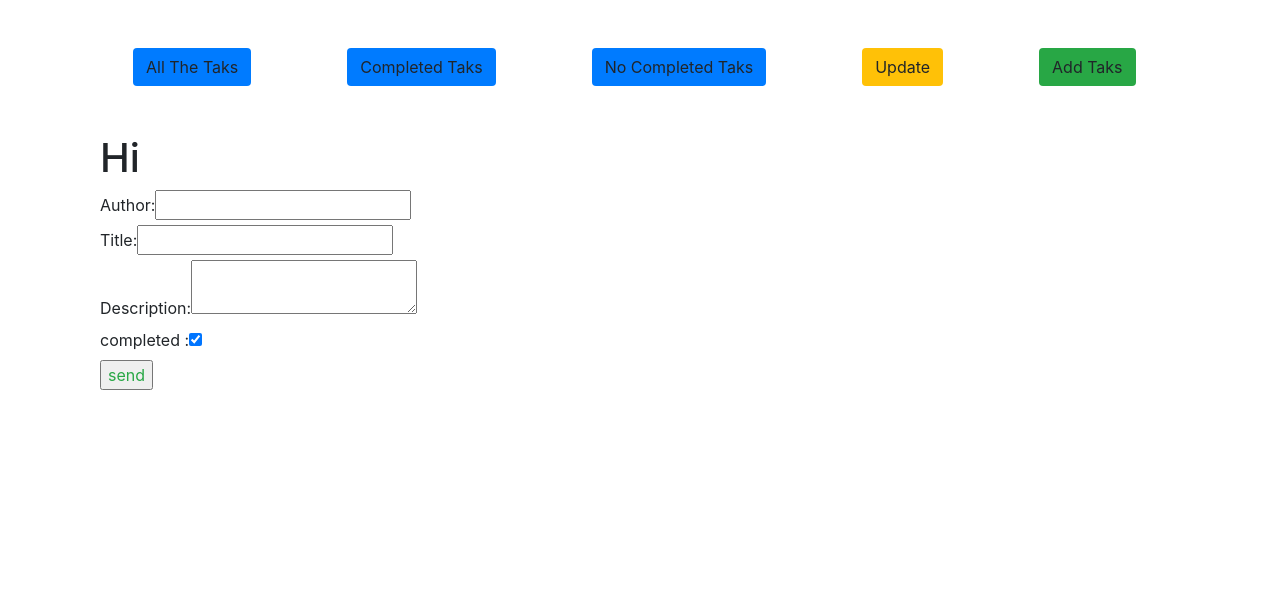
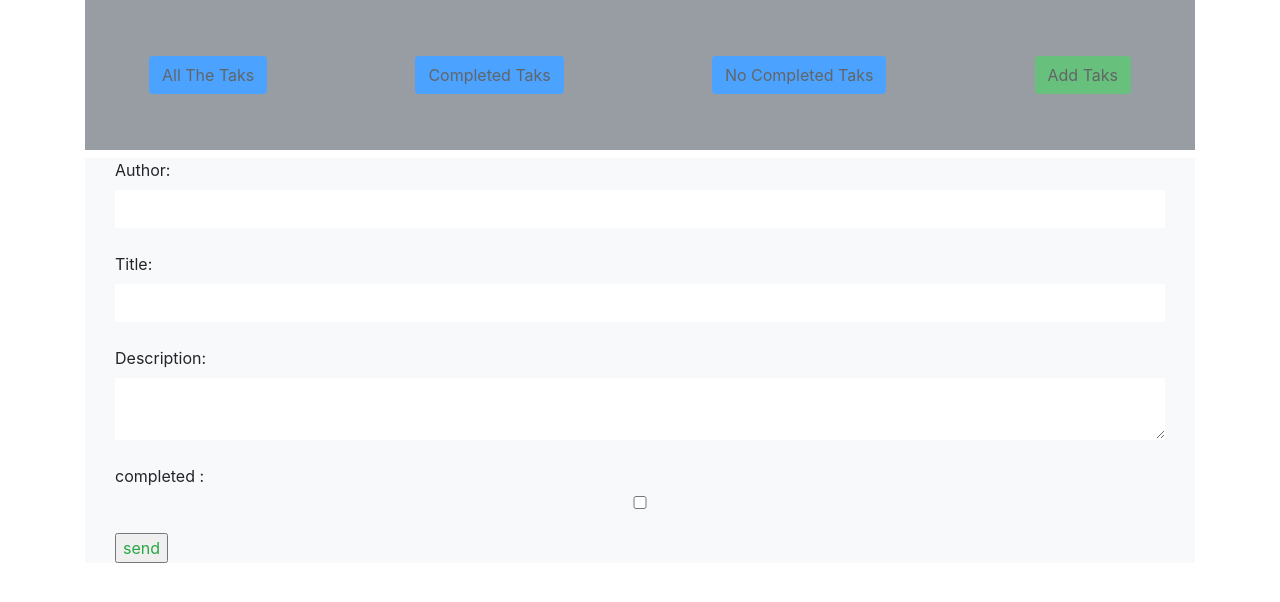
Before and after one commit to sadric5/django-react-todoapp-frontend, a React (Create React App) app: page / in a window 1280 px wide. Shown: the top 602 px of the page. Built offline with nearby package versions, Linux system fonts and the light colour scheme.

Commit message:
add css file

```diff
--- a/src/App.js
+++ b/src/App.js
@@ -8,12 +8,15 @@ function App(props) {
   const [dataTypes, setDataTypes]=useState(props.dataType)
     return (
     <div className='container'>
+      <div className='bg-secondary container-fluid mb-2 navbar'>
         <button className='btn bg-primary m-5 text-center' onClick={()=>setDataTypes('')}>All The Taks</button>
         <button className='btn bg-primary m-5' onClick={()=>setDataTypes('true')}>Completed Taks</button>
         <button className='btn bg-primary m-5' onClick={()=>setDataTypes('False')}>No Completed Taks</button>
-        <button className='btn bg-warning m-5' onClick={() =>setDataTypes('Nothing')}>Update</button>
         <button className='btn bg-success m-5' onClick={() =>setDataTypes('Nothing')}>Add Taks</button>
-        <Getdata dataType={dataTypes}/>
+        </div>
+        <div className='container bg-light'>
+          <Getdata dataType={dataTypes}/>
+        </div>
     </div>
     )
 }
--- a/src/fetcher.js
+++ b/src/fetcher.js
@@ -20,8 +20,6 @@ function Getdata(props){
                 console.log(error.message);
                 console.log(error.request);
             })
-        }else{
-            console.log('Noything to fetch this time!')
         }
 
     }
--- /dev/null
+++ b/src/form.css
@@ -0,0 +1,11 @@
+input, textarea{
+    outline:none;
+}
+
+.update{
+    opacity: 0.6;
+}
+
+.navbar{
+    opacity: .7;
+}
--- a/src/myForm.js
+++ b/src/myForm.js
@@ -1,13 +1,28 @@
 import React from 'react';
 import axios from 'axios';
+import './form.css'
 // import 'bootstrap/dist/css/bootstrap.min.css';
 function Output(props){
+
+    // function b (ev, id){
+    //     return console.log(ev);
+    // }
+
+    function hello(){
+        console.log('Hello world!')
+    }
+
     return (props.data.map(item =>(
-        <div className='card task text-center m-5 bg-secondary' key={item.id}>
-            <h1 className='data-display text-success'>{item.author}</h1>
+        <div className='card task text-center m-4 border-5 bg-light' key={item.id}>
+            <h1 className='data-display text-success' hidden>{item.author}</h1>
             <h5 className='text-info'>{item.title}</h5>
             <p className='card-body bg-'>{item.description}</p>
             <span className='text-danger'>{item.create_at}</span>
+            <div>
+                <button className='btn bg-success m-4 update' onClick={hello()}>Update {item.id}</button>
+                <button className='btn bg-danger m-4 delete'>Delete {item.id}</button>
+            </div>
+
         </div>
     )))
 }
@@ -20,6 +35,8 @@ class Form extends React.Component{
             title: '',
             description: '',
             completed: 'false',
+            errors : '',
+            statusCode: '',
         };
 
         // this.handleOnchange=this.handleOnchange.bind(this);
@@ -34,44 +51,70 @@ class Form extends React.Component{
             completed: this.state.completed,
         })
           .then((response) => {
-            console.log(response);
-            console.log(response.request.response);
+            console.log(response.status);
+            this.setState({statusCode: response.status})
 
           }, (error) => {
             console.log(error.message);
             console.log(error.request.response);
+            this.setState({errors :error.request.response});
+                // JSON.parse(error.request.response)}
           });
 
 
-        console.log(this.state.author +" " +this.state.completed)
         e.preventDefault();
     }
 
     handleOnChange = (e) =>{
 
         let name = e.target.name;
-        // console.log(e.target.checked)
         let val = e.target.type === 'checkbox' ? e.target.checked : e.target.value;
         this.setState({[name]:val});
     }
 
     render(){
+        if (this.state.errors){
             return (
                 <div className='container'>
-                <h1> Hi </h1>
+                    <h1>ERROR: </h1>
+                    <span className='text-danger'>{this.state.errors}</span>
 
                 <form  onSubmit={this.handleSubmit}>
                     <label> Author:</label>
-                <input type='text' name='author' onChange={this.handleOnChange}/>
+                    <input type='text' className='form-control-plaintext bg-white' name='author' onChange={this.handleOnChange}/>
                     <br/>
                     <label className='ms-5'>Title:</label>
-                <input type='text' name='title' onChange={this.handleOnChange}/>
+                    <input type='text' className='form-control-plaintext bg-white' name='title' onChange={this.handleOnChange}/>
                     <br/>
                     <label> Description:</label>
-                <textarea name='description' onChange={this.handleOnChange}/>
+                    <textarea name='description' className='form-control-plaintext bg-white' onChange={this.handleOnChange}/>
                     <br/>
                     <label> completed :</label>
-                <input type='checkbox' defaultChecked={this.state.completed} name='completed' onChange={this.handleOnChange}/>
+                    <input type='checkbox' className='form-control-plaintext bg-white' name='completed' onChange={this.handleOnChange}/>
+
+                    <br/>
+                    <input className='ms-4 text-success' type="submit" value="send"/>
+                </form>
+                </div>
+            )
+
+        }else if(this.state.statusCode){
+           return <p className='text-success'> You're successfully created a new task.</p>
+        }else{
+            return (
+                <div className='container'>
+                <form  onSubmit={this.handleSubmit}>
+                    <label> Author:</label>
+                    <input type='text' className='form-control-plaintext bg-white' name='author' onChange={this.handleOnChange}/>
+                    <br/>
+                    <label className='ms-5'>Title:</label>
+                    <input type='text' className='form-control-plaintext bg-white' name='title' onChange={this.handleOnChange}/>
+                    <br/>
+                    <label> Description:</label>
+                    <textarea name='description' className='form-control-plaintext bg-white' onChange={this.handleOnChange}/>
+                    <br/>
+                    <label> completed :</label>
+                    <input type='checkbox' className='form-control-plaintext bg-white' name='completed' onChange={this.handleOnChange}/>
 
                     <br/>
                     <input className='ms-4 text-success' type="submit" value="send"/>
@@ -82,5 +125,7 @@ class Form extends React.Component{
 
     }
 
+}
+
 export {Form as default, Output};
 // export default Form;
```
Lines whose indentation alone changed are shown as unchanged.
